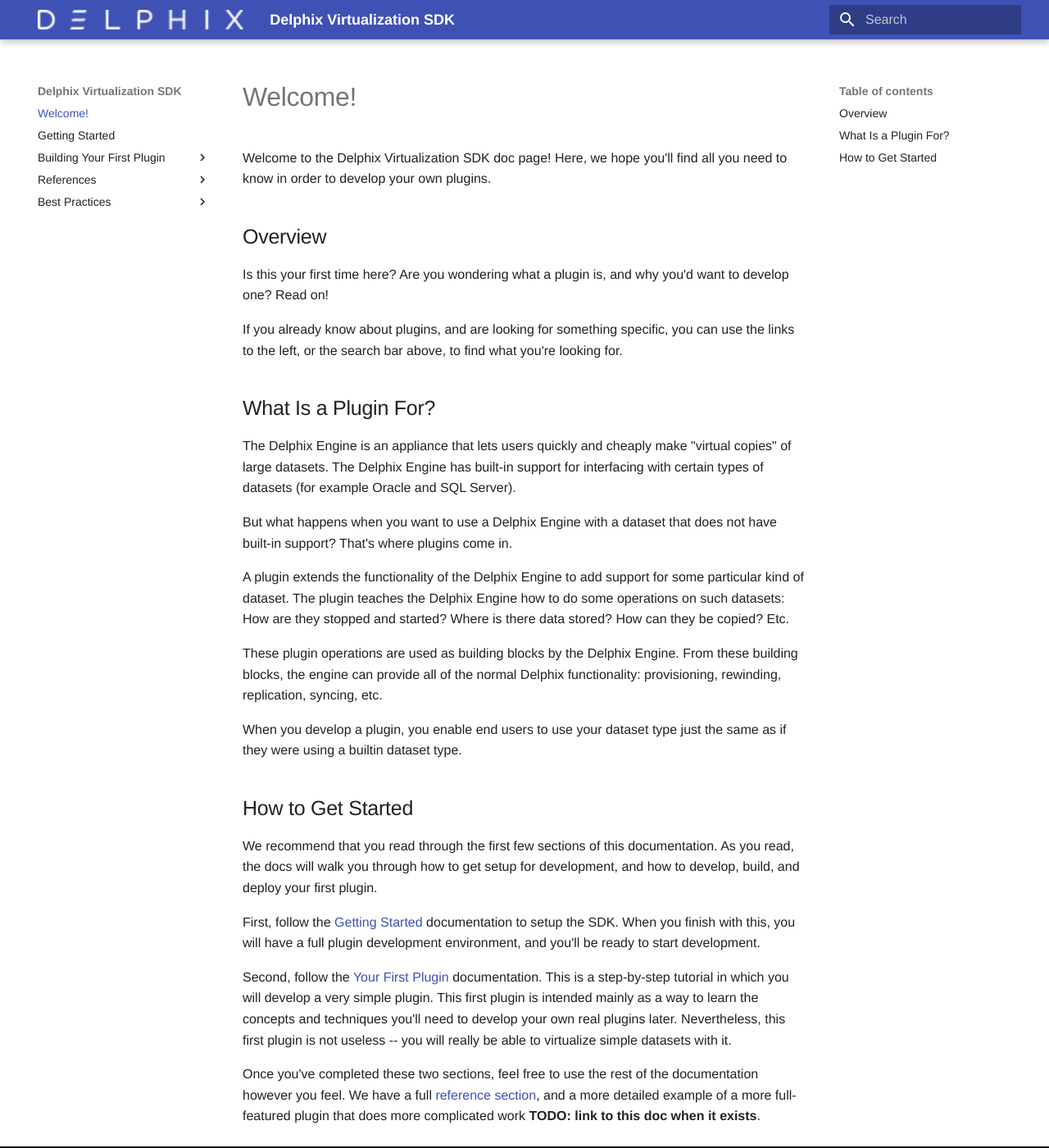
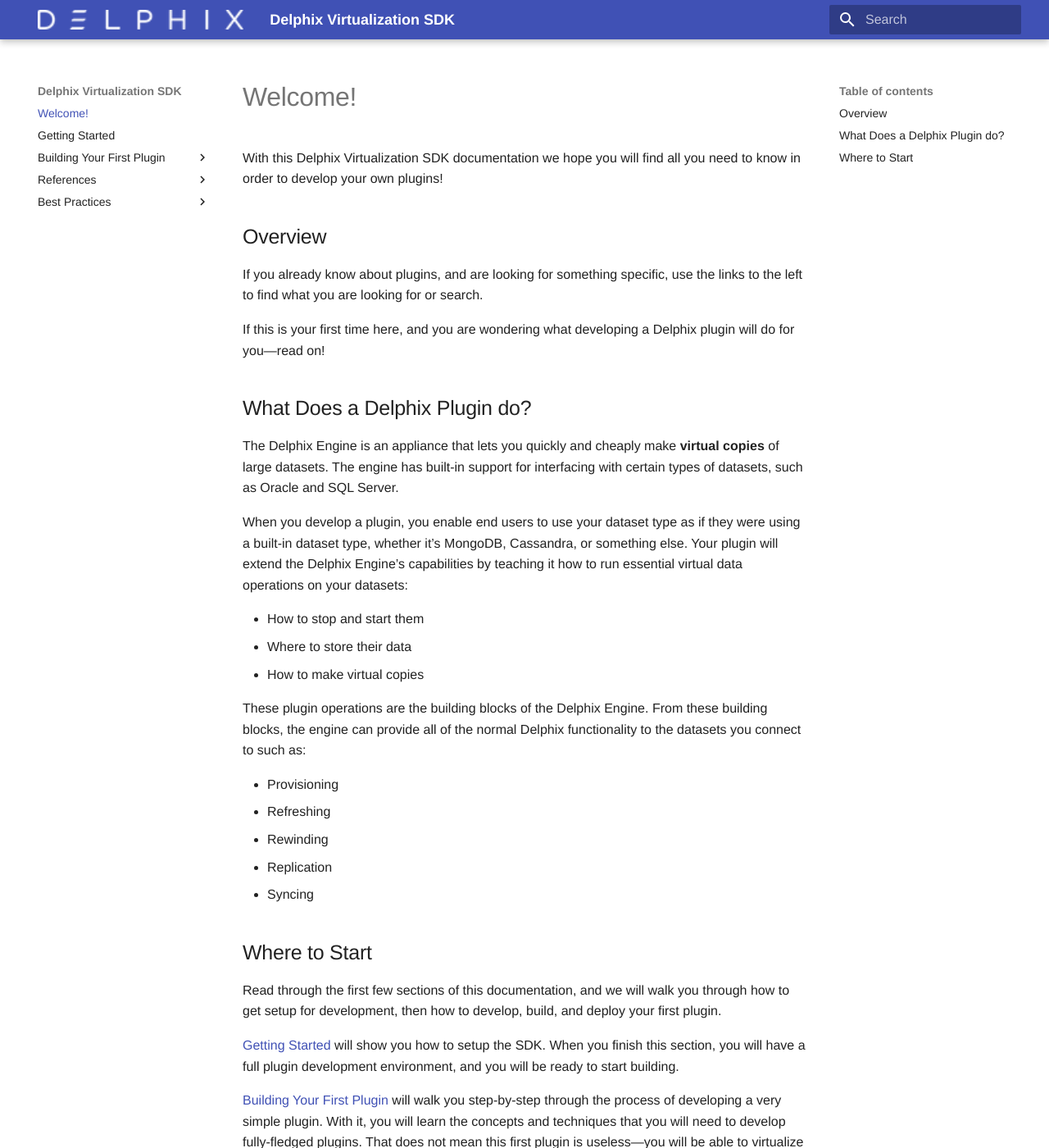
Before and after one commit to delphix/virtualization-sdk, an MkDocs documentation site: the page built from docs/index.md, in a window 1280 px wide and 1400 px high. Shown: the whole window at 82% size. Built offline with MkDocs 1.6.1 and Material for MkDocs 9.7.7, drawn with Linux system fonts in a browser that asks for light colours; some web fonts are replaced; some of the changed text lies outside the part shown.

Commit message:
updated welcome page per Stephen

```diff
--- a/docs/index.md
+++ b/docs/index.md
@@ -1,33 +1,39 @@
 # Welcome!
 
-Welcome to the Delphix Virtualization SDK doc page! Here, we hope you'll find all you need to know in order to develop your own plugins.
+With this Delphix Virtualization SDK documentation we hope you will find all you need to know in order to develop your own plugins!
 
 ## Overview
 
-Is this your first time here? Are you wondering what a plugin is, and why you'd want to develop one? Read on!
+If you already know about plugins, and are looking for something specific, use the links to the left to find what you are looking for or search.
 
-If you already know about plugins, and are looking for something specific, you can use the links to the left, or the search bar above, to find what you're looking for.
+If this is your first time here, and you are wondering what developing a Delphix plugin will do for you—read on!
 
 
-## What Is a Plugin For?
+## What Does a Delphix Plugin do?
 
-The Delphix Engine is an appliance that lets users quickly and cheaply make "virtual copies" of large datasets. The Delphix Engine has built-in support for interfacing with certain types of datasets (for example Oracle and SQL Server).
+The Delphix Engine is an appliance that lets you quickly and cheaply make **virtual copies** of large datasets. The engine has built-in support for interfacing with certain types of datasets, such as Oracle and SQL Server.
 
-But what happens when you want to use a Delphix Engine with a dataset that does not have built-in support? That's where plugins come in.
+When you develop a plugin, you enable end users to use your dataset type as if they were using a built-in dataset type, whether it’s MongoDB, Cassandra, or something else. Your plugin will extend the Delphix Engine’s capabilities by teaching it how to run essential virtual data operations on your datasets:
 
-A plugin extends the functionality of the Delphix Engine to add support for some particular kind of dataset. The plugin teaches the Delphix Engine how to do some operations on such datasets: How are they stopped and started? Where is there data stored? How can they be copied? Etc.
+ - How to stop and start them
+ - Where to store their data
+ - How to make virtual copies
 
-These plugin operations are used as building blocks by the Delphix Engine. From these building blocks, the engine can provide all of the normal Delphix functionality: provisioning, rewinding, replication, syncing, etc.
+These plugin operations are the building blocks of the Delphix Engine. From these building blocks, the engine can provide all of the normal Delphix functionality to the datasets you connect to such as:
 
-When you develop a plugin, you enable end users to use your dataset type just the same as if they were using a builtin dataset type.
+ - Provisioning
+ - Refreshing
+ - Rewinding
+ - Replication
+ - Syncing
 
 
-## How to Get Started
+## Where to Start
 
-We recommend that you read through the first few sections of this documentation. As you read, the docs will walk you through how to get setup for development, and how to develop, build, and deploy your first plugin.
+Read through the first few sections of this documentation, and we will walk you through how to get setup for development, then how to develop, build, and deploy your first plugin.
 
-First, follow the [Getting Started](Getting_Started) documentation to setup the SDK. When you finish with this, you will have a full plugin development environment, and you'll be ready to start development.
+[Getting Started](Getting_Started) will show you how to setup the SDK. When you finish this section, you will have a full plugin development environment, and you will be ready to start building.
 
-Second, follow the [Your First Plugin](/Your_First_Plugin) documentation. This is a step-by-step tutorial in which you will develop a very simple plugin. This first plugin is intended mainly as a way to learn the concepts and techniques you'll need to develop your own real plugins later. Nevertheless, this first plugin is not useless -- you will really be able to virtualize simple datasets with it.
+[Building Your First Plugin](/Your_First_Plugin) will walk you step-by-step through the process of developing a very simple plugin. With it, you will learn the concepts and techniques that you will need to develop fully-fledged plugins. That does not mean this first plugin is useless—you will be able to virtualize simple datasets with it.
 
-Once you've completed these two sections, feel free to use the rest of the documentation however you feel. We have a full [reference section](/References), and a more detailed example of a more full-featured plugin that does more complicated work **TODO: link to this doc when it exists**.
+Once you complete these sections, use the rest of the documentation whenever you would like. In addition to a full [reference section](/References), we include an example of a full-featured plugin that does complicated tasks. **TODO: link to this doc when it exists.**
```
